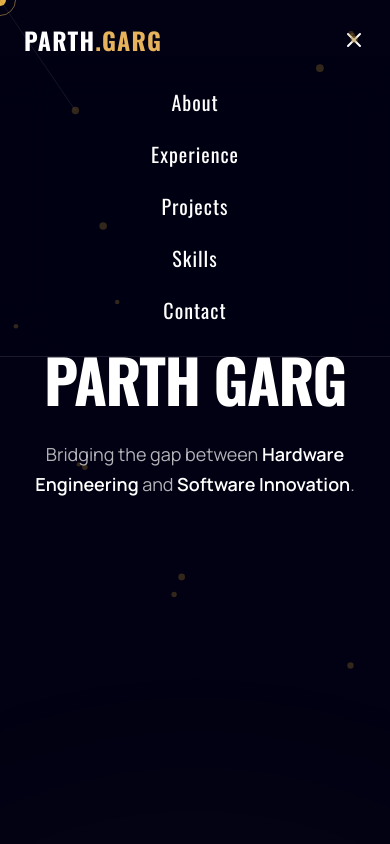
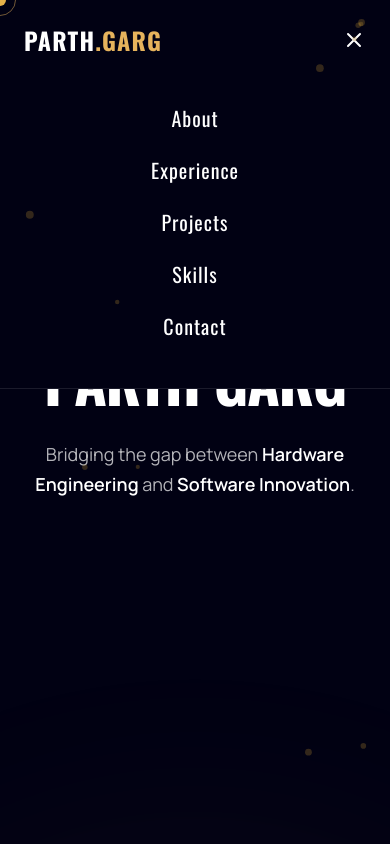
Before and after one commit to parth-garg01/Profile, a React (Vite) app: page / in a window 390 px wide. Both pictures are taken after a click on the button 354 px from the left and 40 px from the top of the page. Shown: the top 844 px of the page. Built offline with nearby package versions, Linux system fonts and the light colour scheme.

Commit message:
Max Performance: disable retina detect, remove all blurs

```diff
--- a/src/App.jsx
+++ b/src/App.jsx
@@ -53,13 +53,13 @@ function App() {
                             speed: 0.3, // Slower, calmer movement
                             straight: false,
                         },
-                        // Drastically reduced for performance
-                        number: { density: { enable: true, area: 800 }, value: 30 },
+                        // Extreme optimization
+                        number: { density: { enable: true, area: 800 }, value: 20 },
                         opacity: { value: 0.3 },
                         shape: { type: "circle" },
                         size: { value: { min: 2, max: 4 } },
                     },
-                    detectRetina: true,
+                    detectRetina: false, // Critical for performance on high-DPI screens
                     fullScreen: { enable: false, zIndex: 0 },
                 }}
                 className="absolute inset-0 z-[100] h-full w-full fixed pointer-events-none"
--- a/src/components/Navbar.jsx
+++ b/src/components/Navbar.jsx
@@ -23,7 +23,7 @@ const Navbar = () => {
     ];
 
     return (
-        <nav className={`fixed w-full z-50 transition-all duration-300 ${scrolled ? 'bg-primary/80 backdrop-blur-md py-4 border-b border-white/10' : 'bg-transparent py-6'}`}>
+        <nav className={`fixed w-full z-50 transition-all duration-300 ${scrolled ? 'bg-primary/95 py-4 border-b border-white/10' : 'bg-transparent py-6'}`}>
             <div className="max-w-7xl mx-auto px-6 flex justify-between items-center">
                 <a href="#" className="font-display text-2xl font-bold tracking-wider text-white">
                     PARTH<span className="text-accent">.GARG</span>
@@ -55,7 +55,7 @@ const Navbar = () => {
                         initial={{ opacity: 0, height: 0 }}
                         animate={{ opacity: 1, height: 'auto' }}
                         exit={{ opacity: 0, height: 0 }}
-                        className="md:hidden bg-primary/95 backdrop-blur-xl border-b border-white/10 overflow-hidden"
+                        className="md:hidden bg-primary py-4 border-b border-white/10 overflow-hidden"
                     >
                         <div className="flex flex-col items-center py-8 space-y-6">
                             {links.map((link) => (
```
